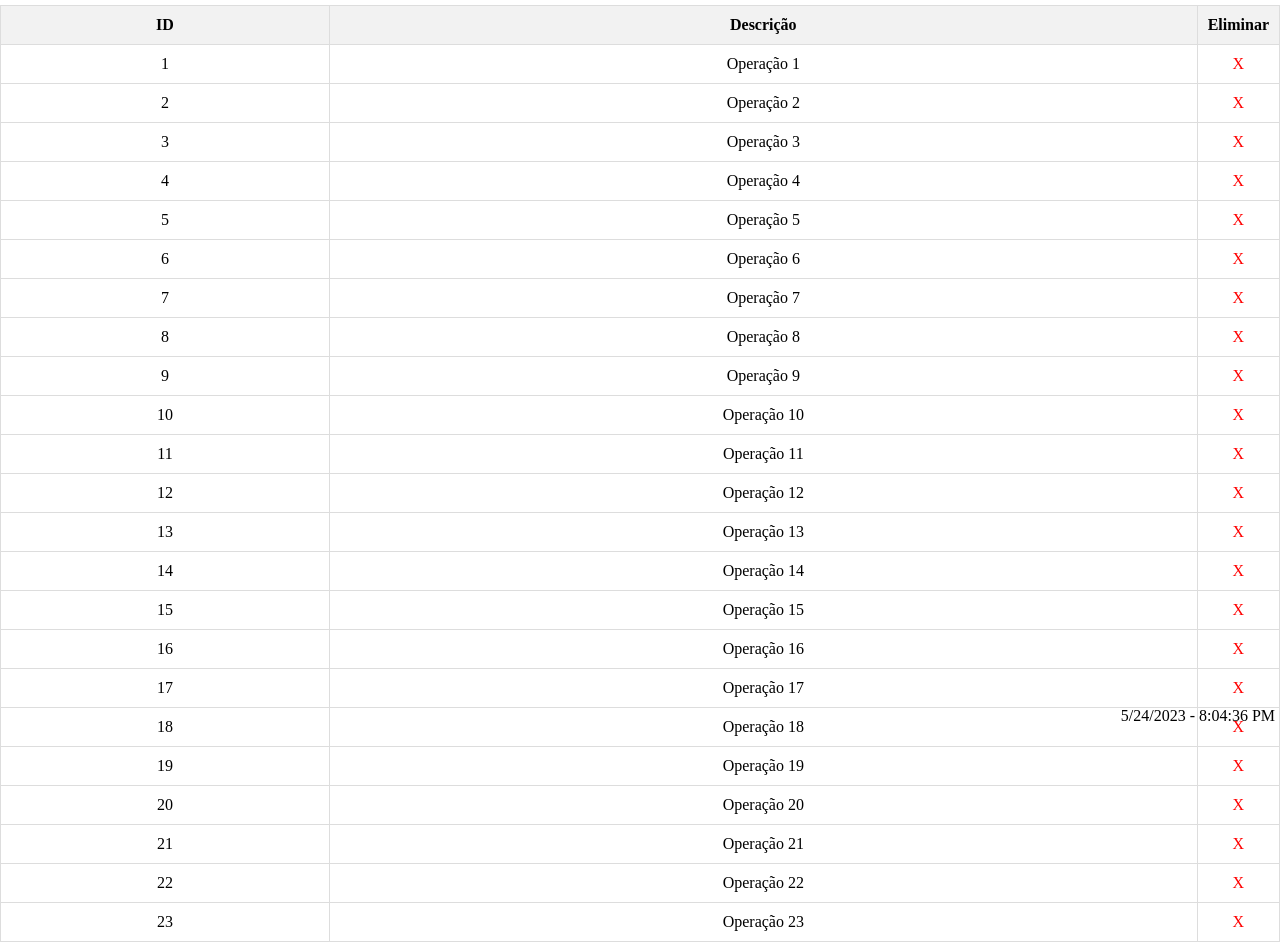
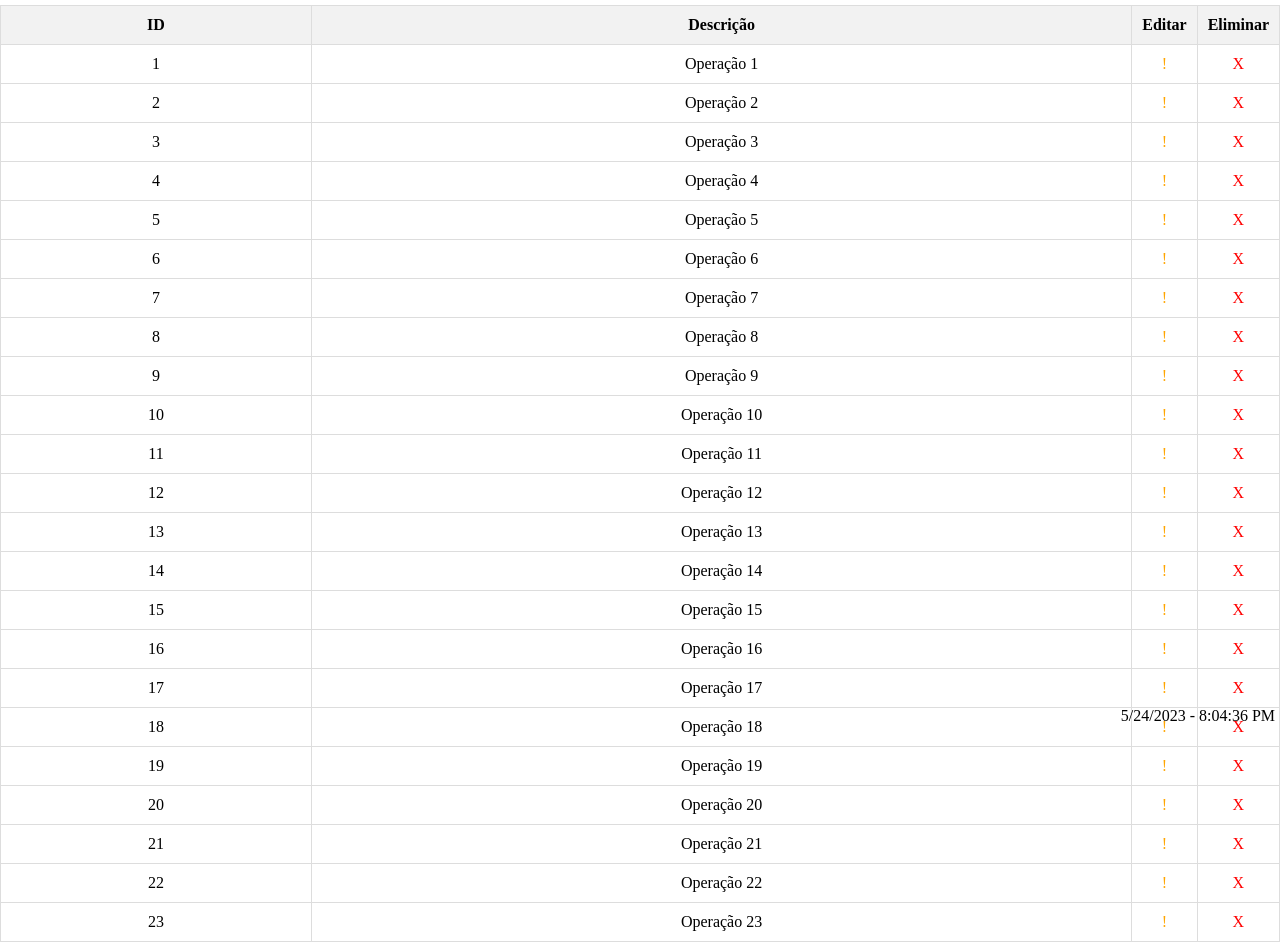
Before and after one commit to EduCosme99/flaskProject, a Flask app: page /lista_parametros in a window 1280 px wide. Shown: the part 70-1012 px from the top of the page. Run offline with Flask 3, Linux system fonts and the light colour scheme; some libraries are stand-ins or nearby versions.

Commit message:
Atualização nas páginas de registo

```diff
--- a/flaskProject/templates/ListaParametros.html
+++ b/flaskProject/templates/ListaParametros.html
@@ -22,8 +22,15 @@
             th {
                 background-color: #f2f2f2;
             }
+            .editar-column {
+                width: 10px;
+            }
             .eliminar-column {
                 width: 10px;
+            }
+            .editar-button {
+                color: #FFA500;
+                cursor: pointer;
             }
             .eliminar-button {
                 color: red;
@@ -62,6 +69,7 @@
                 <tr>
                     <th>ID</th>
                     <th>Descrição</th>
+                    <th class="editar-column">Editar</th>
                     <th class="eliminar-column">Eliminar</th>
                 </tr>
             </thead>
@@ -70,6 +78,9 @@
                     <tr>
                         <td>{{ parametro.id }}</td>
                         <td>{{ parametro.descricao }}</td>
+                        <td class="editar-column">
+                            <span class="editar-button">!</span>
+                        </td>
                         <td class="eliminar-column">
                             <span class="eliminar-button" onclick="excluirParametro({{ parametro.id }})">X</span>
                         </td>
```
